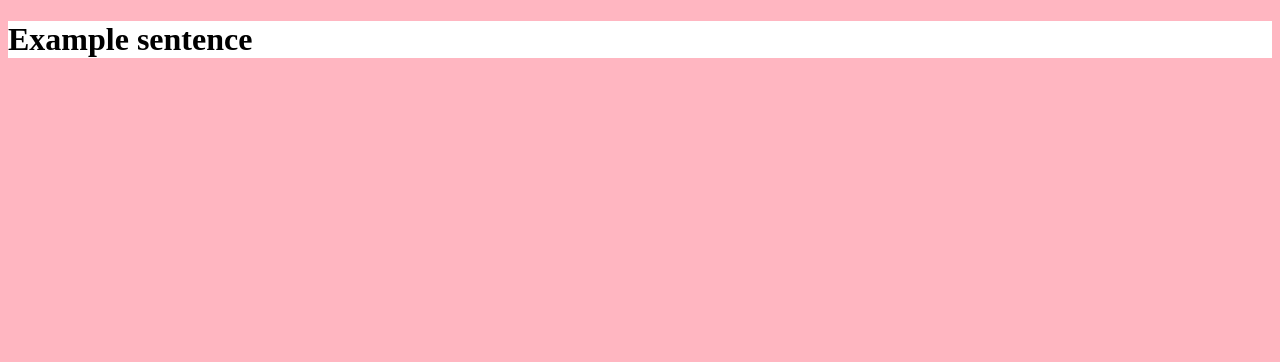
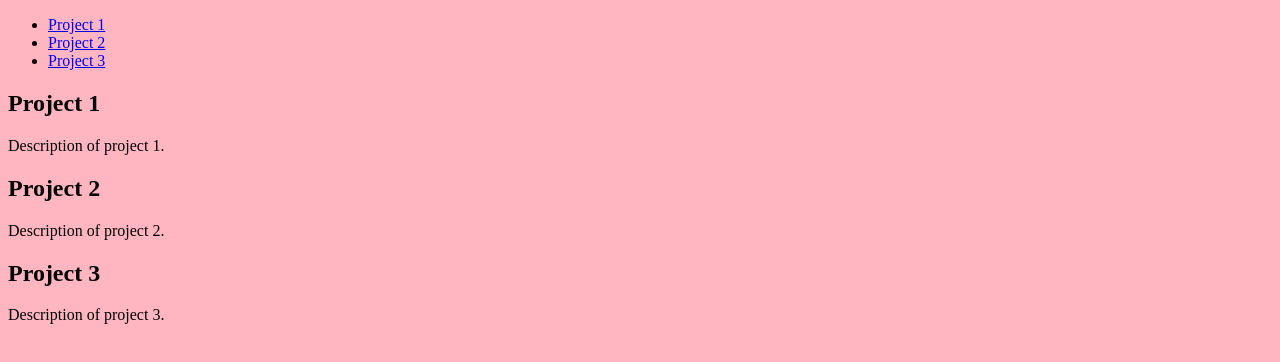
Before and after one commit to akadiric/akadiric.github.io, a plain HTML site: page index.html in a window 1280 px wide. Drawn offline with Linux system fonts and the light colour scheme.

Commit message:
Update index.html

```diff
--- a/index.html
+++ b/index.html
@@ -1,11 +1,35 @@
 <!DOCTYPE html>
 <html lang="en">
 <head>
-    <meta charset="utf-8"/>
-    <title>Under construction...</title>
+    <meta charset="UTF-8">
+    <meta name="viewport" content="width=device-width, initial-scale=1.0">
+    <title>akadiric portfolio</title>
+    <link rel="stylesheet" href="styles.css">
 </head>
-<body style="background-color:lightpink;">
-<h1 style="background-color:white;>Header 1</h1>
-<p style="background-color:white;>Example sentence</p>
+<body style="background-color:lightpink;>
+    <nav>
+        <ul>
+            <li><a href="#project1" class="nav-link">Project 1</a></li>
+            <li><a href="#project2" class="nav-link">Project 2</a></li>
+            <li><a href="#project3" class="nav-link">Project 3</a></li>
+        </ul>
+    </nav>
+
+    <section id="project1" class="project">
+        <h2>Project 1</h2>
+        <p>Description of project 1.</p>
+    </section>
+
+    <section id="project2" class="project">
+        <h2>Project 2</h2>
+        <p>Description of project 2.</p>
+    </section>
+
+    <section id="project3" class="project">
+        <h2>Project 3</h2>
+        <p>Description of project 3.</p>
+    </section>
+
+    <script src="script.js"></script>
 </body>
 </html>
```
